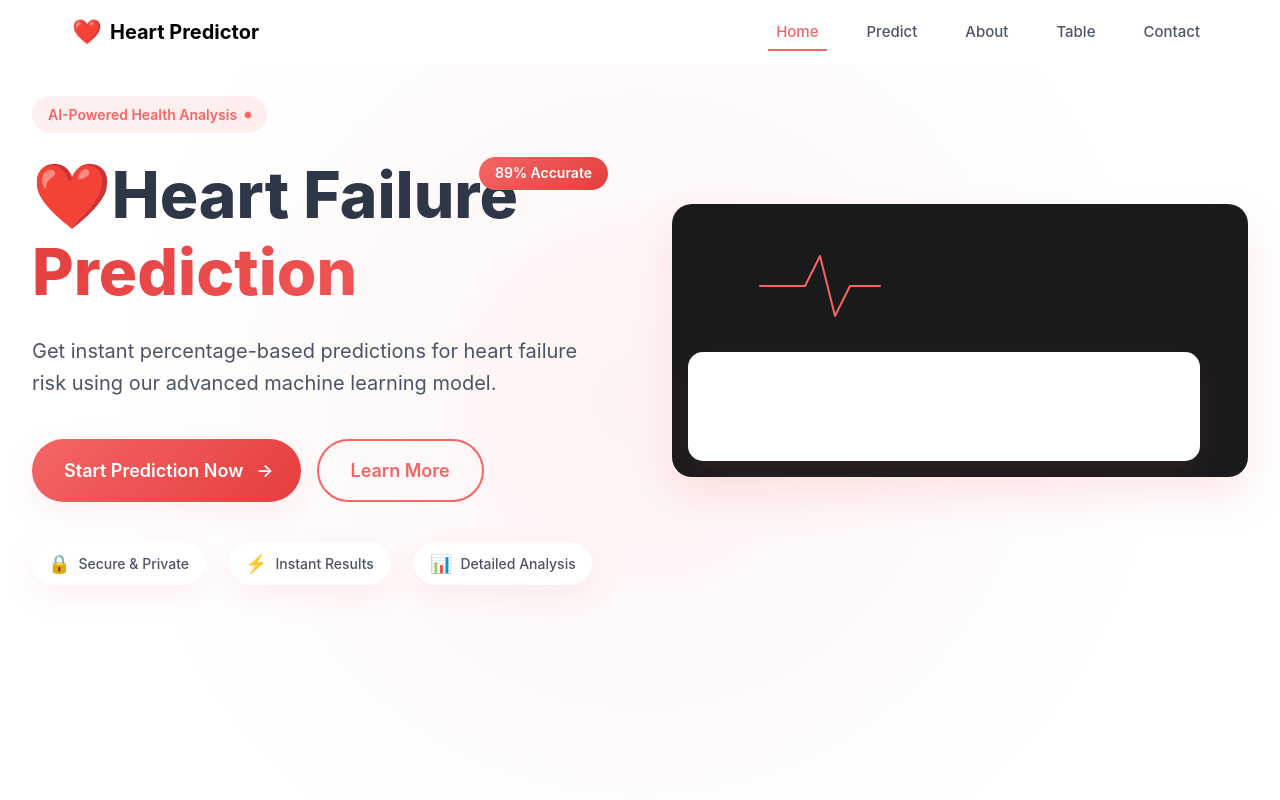
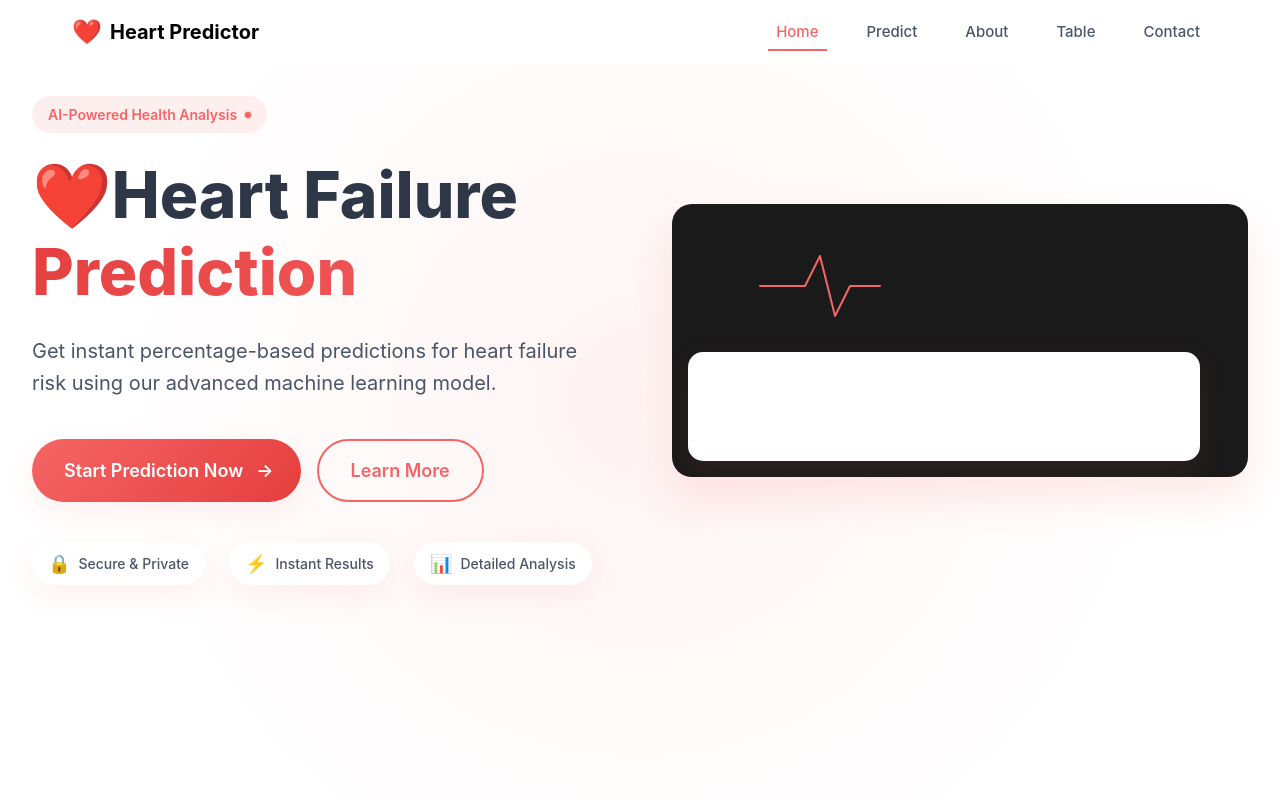
Before and after one commit to toshankanwar/Heart-failure-Prediction-final, a React (Create React App) app in the folder frontend/: page / in a window 1280 px wide. Shown: the top 800 px of the page. Built offline with nearby package versions, Linux system fonts and the light colour scheme.

Commit message:
Update Home.jsx

```diff
--- a/frontend/src/pages/Home.jsx
+++ b/frontend/src/pages/Home.jsx
@@ -77,14 +77,7 @@ export default function Home() {
                 <span className="hero-heart">❤️</span>
                 Heart Failure
                 <span className="gradient-text">Prediction</span>
-                <motion.div
-                  className="accuracy-badge"
-                  initial={{ scale: 0 }}
-                  animate={{ scale: 1 }}
-                  transition={{ delay: 0.5, type: "spring" }}
-                >
-                  89% Accurate
-                </motion.div>
+
               </h1>
 
               <p className="hero-subtitle">
```
